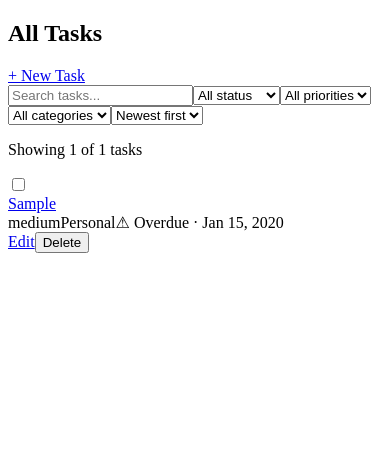
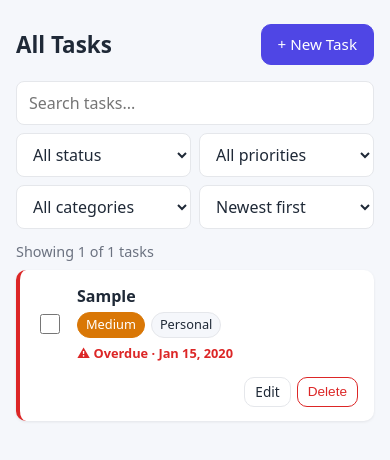
Before and after one commit to boooooth/todo-app, a React (Vite) app: page /tasks/new in a window 390 px wide. Both pictures are taken after typing "Sample", "Sample", "2020-01-15" into the empty fields and a click on the button "Add Task". Shown: the top 460 px of the page. Built offline with nearby package versions, Linux system fonts and the light colour scheme.

Commit message:
Add responsive styling and theme variables

```diff
--- a/src/index.css
+++ b/src/index.css
@@ -0,0 +1,255 @@
+/* ========== Theme variables ========== */
+:root {
+  --bg: #f5f7fb;
+  --surface: #ffffff;
+  --text: #1f2937;
+  --muted: #6b7280;
+  --border: #e5e7eb;
+  --primary: #4f46e5;
+  --primary-hover: #4338ca;
+  --danger: #dc2626;
+  --high: #dc2626;
+  --medium: #d97706;
+  --low: #16a34a;
+  --radius: 10px;
+  --shadow: 0 1px 3px rgba(0, 0, 0, 0.08);
+}
+
+/* Dark theme: Member 2 switches this on from the Settings page */
+[data-theme="dark"] {
+  --bg: #0f172a;
+  --surface: #1e293b;
+  --text: #f1f5f9;
+  --muted: #94a3b8;
+  --border: #334155;
+  --shadow: 0 1px 3px rgba(0, 0, 0, 0.4);
+}
+
+/* ========== Base ========== */
+* { box-sizing: border-box; }
+
+body {
+  margin: 0;
+  font-family: system-ui, -apple-system, "Segoe UI", Roboto, sans-serif;
+  background: var(--bg);
+  color: var(--text);
+  line-height: 1.5;
+  transition: background 0.2s, color 0.2s;
+}
+
+.container {
+  max-width: 900px;
+  margin: 0 auto;
+  padding: 24px 16px;
+}
+
+h1 { margin: 0 0 16px; font-size: 1.75rem; }
+a { color: var(--primary); }
+
+/* ========== Buttons ========== */
+.btn {
+  display: inline-block;
+  padding: 8px 16px;
+  border: 1px solid var(--border);
+  border-radius: var(--radius);
+  background: var(--surface);
+  color: var(--text);
+  font-size: 0.95rem;
+  text-decoration: none;
+  cursor: pointer;
+  transition: background 0.15s, transform 0.05s;
+}
+.btn:hover { background: var(--bg); }
+.btn:active { transform: scale(0.97); }
+
+.btn-primary {
+  background: var(--primary);
+  border-color: var(--primary);
+  color: #fff;
+}
+.btn-primary:hover { background: var(--primary-hover); }
+
+.btn-danger { color: var(--danger); border-color: var(--danger); }
+.btn-danger:hover { background: var(--danger); color: #fff; }
+
+.btn-small { padding: 4px 10px; font-size: 0.85rem; }
+
+/* ========== Page header ========== */
+.page-header {
+  display: flex;
+  justify-content: space-between;
+  align-items: center;
+  gap: 12px;
+  margin-bottom: 16px;
+}
+.page-header h1 { margin: 0; }
+
+/* ========== Forms ========== */
+.task-form {
+  display: flex;
+  flex-direction: column;
+  gap: 14px;
+  background: var(--surface);
+  padding: 20px;
+  border-radius: var(--radius);
+  box-shadow: var(--shadow);
+  margin-bottom: 12px;
+}
+
+label {
+  display: flex;
+  flex-direction: column;
+  gap: 4px;
+  font-weight: 600;
+  font-size: 0.9rem;
+}
+
+input, select, textarea {
+  padding: 9px 12px;
+  border: 1px solid var(--border);
+  border-radius: 8px;
+  background: var(--surface);
+  color: var(--text);
+  font: inherit;
+  font-weight: normal;
+}
+input:focus, select:focus, textarea:focus {
+  outline: 2px solid var(--primary);
+  outline-offset: -1px;
+}
+
+.form-row {
+  display: grid;
+  grid-template-columns: repeat(3, 1fr);
+  gap: 12px;
+}
+
+.error { color: var(--danger); margin: -8px 0 0; font-size: 0.85rem; }
+
+/* ========== Filter bar ========== */
+.filter-bar {
+  display: grid;
+  grid-template-columns: 2fr repeat(4, 1fr);
+  gap: 8px;
+  margin-bottom: 12px;
+}
+
+.result-count { color: var(--muted); font-size: 0.9rem; margin: 8px 0; }
+
+/* ========== Task cards ========== */
+.task-list { display: flex; flex-direction: column; gap: 10px; }
+
+.task-card {
+  display: flex;
+  align-items: center;
+  gap: 14px;
+  background: var(--surface);
+  padding: 14px 16px;
+  border-radius: var(--radius);
+  box-shadow: var(--shadow);
+  border-left: 4px solid transparent;
+  transition: transform 0.1s;
+}
+.task-card:hover { transform: translateY(-1px); }
+
+.task-card input[type="checkbox"] {
+  width: 20px;
+  height: 20px;
+  cursor: pointer;
+  accent-color: var(--primary);
+}
+
+.task-info { flex: 1; min-width: 0; }
+
+.task-title {
+  font-weight: 600;
+  color: var(--text);
+  text-decoration: none;
+  word-break: break-word;
+}
+.task-title:hover { color: var(--primary); }
+
+.task-meta {
+  display: flex;
+  flex-wrap: wrap;
+  align-items: center;
+  gap: 6px;
+  margin-top: 4px;
+  font-size: 0.8rem;
+}
+
+.task-actions { display: flex; gap: 6px; }
+
+/* Completed tasks */
+.task-card.done { opacity: 0.6; }
+.task-card.done .task-title { text-decoration: line-through; }
+
+/* Overdue tasks */
+.task-card.overdue { border-left-color: var(--danger); }
+.task-card.overdue .due { color: var(--danger); font-weight: 600; }
+
+.due { color: var(--muted); }
+
+/* ========== Badges ========== */
+.badge {
+  padding: 2px 8px;
+  border-radius: 999px;
+  background: var(--bg);
+  border: 1px solid var(--border);
+  text-transform: capitalize;
+}
+.priority-high   { background: var(--high);   color: #fff; border-color: var(--high); }
+.priority-medium { background: var(--medium); color: #fff; border-color: var(--medium); }
+.priority-low    { background: var(--low);    color: #fff; border-color: var(--low); }
+
+/* ========== Empty state ========== */
+.empty {
+  text-align: center;
+  color: var(--muted);
+  padding: 40px 16px;
+  background: var(--surface);
+  border: 2px dashed var(--border);
+  border-radius: var(--radius);
+}
+
+/* ========== Navbar (Member 2 builds the component) ========== */
+.navbar {
+  background: var(--surface);
+  border-bottom: 1px solid var(--border);
+  box-shadow: var(--shadow);
+  position: sticky;
+  top: 0;
+  z-index: 10;
+}
+.navbar-inner {
+  max-width: 900px;
+  margin: 0 auto;
+  padding: 12px 16px;
+  display: flex;
+  align-items: center;
+  justify-content: space-between;
+  gap: 12px;
+}
+.navbar-links { display: flex; gap: 4px; flex-wrap: wrap; }
+.navbar-links a {
+  padding: 6px 12px;
+  border-radius: 8px;
+  color: var(--text);
+  text-decoration: none;
+}
+.navbar-links a:hover { background: var(--bg); }
+.navbar-links a.active { background: var(--primary); color: #fff; }
+
+/* ========== Responsive (tablets and phones) ========== */
+@media (max-width: 700px) {
+  .filter-bar { grid-template-columns: 1fr 1fr; }
+  .filter-bar input[type="search"] { grid-column: 1 / -1; }
+  .form-row { grid-template-columns: 1fr; }
+}
+
+@media (max-width: 500px) {
+  h1 { font-size: 1.4rem; }
+  .task-card { flex-wrap: wrap; }
+  .task-actions { width: 100%; justify-content: flex-end; }
+  .navbar-inner { flex-direction: column; align-items: flex-start; }
+}
```
